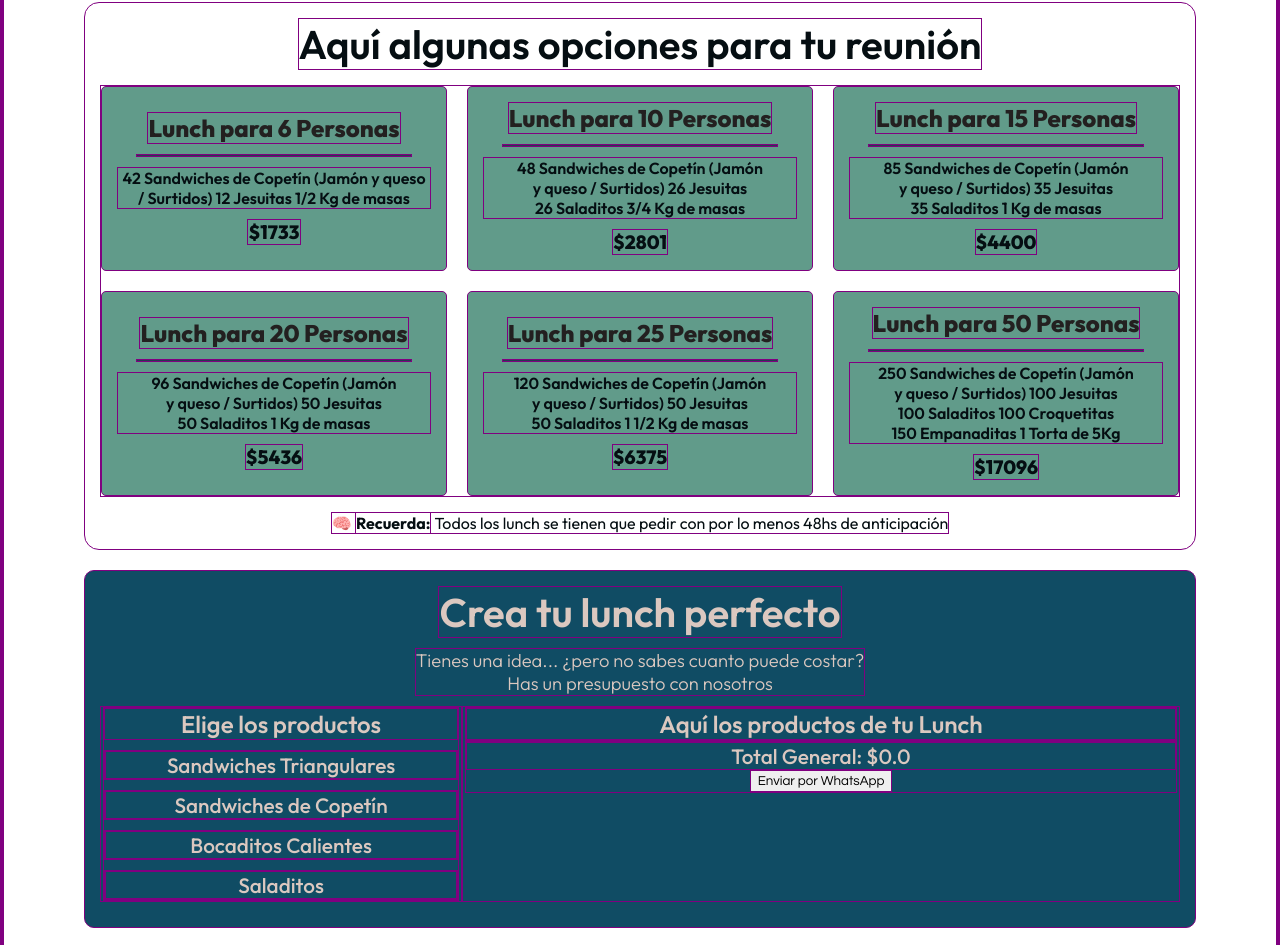
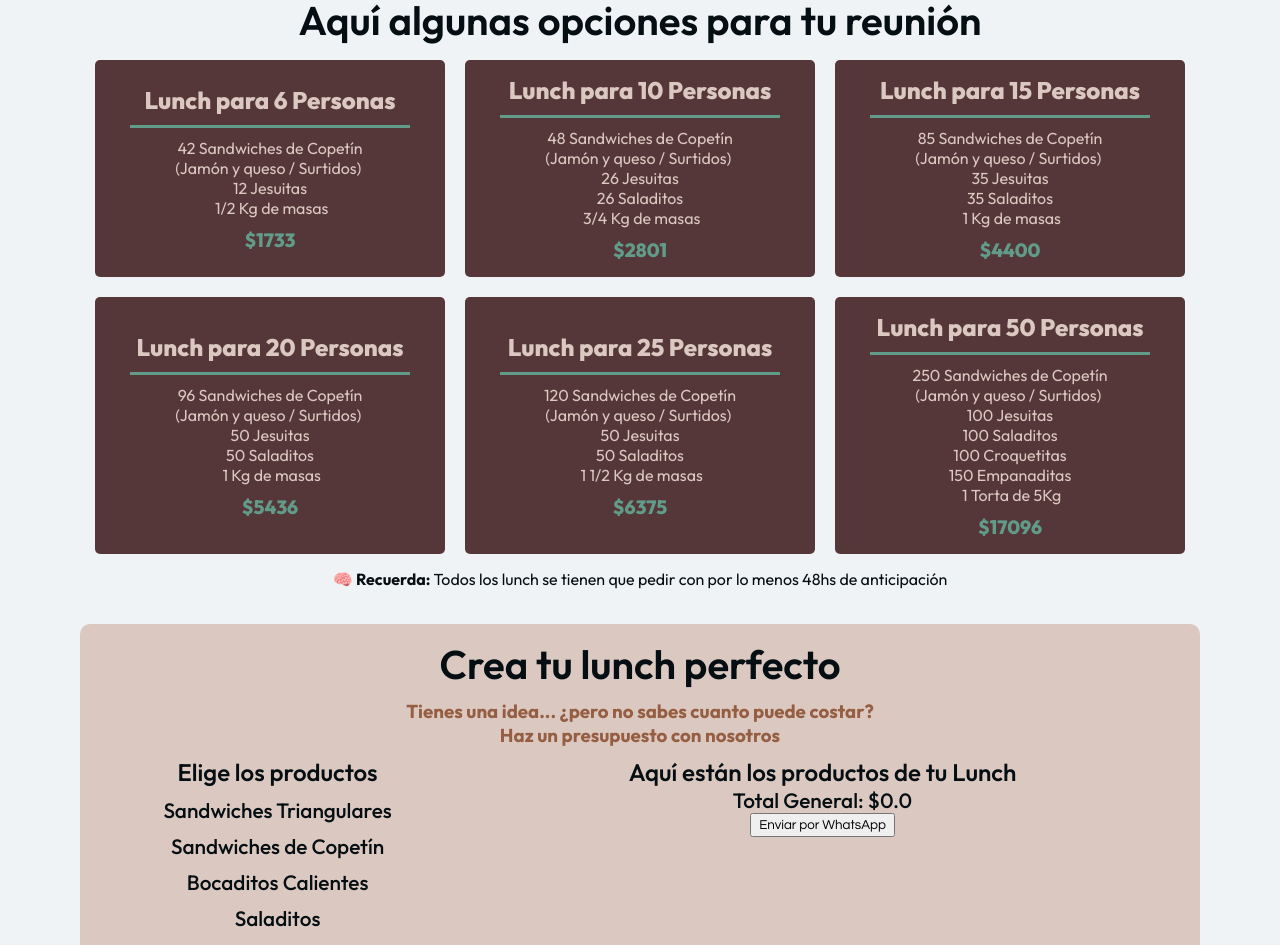
Before and after one commit to Veneburon15/panaderia_josefina, a React (Vite) app: page /lunchService in a window 1280 px wide. Shown: the part 816-1761 px from the top of the page. Built offline with nearby package versions, Linux system fonts and the light colour scheme.

Commit message:
UX/UI improve in the Lunch Service page

```diff
--- a/src/Pages/LunchService/sections/CustomLunch.jsx
+++ b/src/Pages/LunchService/sections/CustomLunch.jsx
@@ -2,9 +2,10 @@ import React, { forwardRef, useState } from 'react';
 import ProductPicking from './CustomLunchComponents/ProductPicking';
 import LunchListRendering from './CustomLunchComponents/LunchListRendering';
 
-const CustomLunch = ({}, customSection) => {
+const CustomLunch = (props, customSection) => {
   const [selectedProducts, setSelectedProducts] = useState([]);
 
+  // Función para manejar la adición de productos
   const handleAddProduct = (product) => {
     setSelectedProducts(prevProducts => {
       // Verifica si el producto ya está en la lista
@@ -15,6 +16,7 @@ const CustomLunch = ({}, customSection) => {
     });
   };
 
+  // Función para manejar la eliminación de productos
   const handleRemoveProduct = (productId) => {
     setSelectedProducts(prevProducts =>
       prevProducts.filter(product => product.id !== productId)
@@ -24,11 +26,19 @@ const CustomLunch = ({}, customSection) => {
   return (
     <section ref={customSection} className='customLunch'>
       <h2>Crea tu lunch perfecto</h2>
-      <h3>Tienes una idea... ¿pero no sabes cuanto puede costar? <br />Has un presupuesto con nosotros</h3>
+      <h3>Tienes una idea... ¿pero no sabes cuanto puede costar? <br />Haz un presupuesto con nosotros</h3>
       <div className='customLunchContainer'>
+        {/* Pasar la función handleAddProduct correctamente */}
         <ProductPicking onAddProduct={handleAddProduct} />
+
         <span className='decorationSpan'></span>
-        <LunchListRendering products={selectedProducts} onRemoveProduct={handleRemoveProduct} />
+
+        {/* Pasar tanto productos como la función onRemoveProduct */}
+        <LunchListRendering
+          products={selectedProducts}
+          setProducts={setSelectedProducts}
+          onRemoveProduct={handleRemoveProduct}
+        />
       </div>
     </section>
   );
--- a/src/Pages/LunchService/sections/CustomLunchComponents/LunchListRendering.jsx
+++ b/src/Pages/LunchService/sections/CustomLunchComponents/LunchListRendering.jsx
@@ -52,7 +52,7 @@ const LunchListRendering = ({ products, setProducts }) => {
     };
 
     return (
-      <div>
+      <div className='counter'>
         <button onClick={handleDecrement}>-</button>
         <span>{count}</span>
         <button onClick={handleIncrement}>+</button>
@@ -120,17 +120,21 @@ const LunchListRendering = ({ products, setProducts }) => {
 
   return (
     <section className='listRenderingSection'>
-      <h3>Aquí los productos de tu Lunch</h3>
+      <h3 className='secondaryCustomHeader'>Aquí están los productos de tu Lunch</h3>
       <ul>
         {products.map((product) => (
           <div key={product.id} className="productItem">
+            <div className='itemTopDiv'>
               <li>{getCategoryTitle(product.categoria)} {product.nombre} - ${product.precioUnidad}</li>
               <Counter
                 productId={product.id}
                 category={product.categoria}
               />
+            </div>
+            <div className='itemBelowDiv'>
+              <button onClick={() => handleRemoveProduct(product.id)}>Eliminar</button>
               <p>Total: ${calculateTotal(product).toFixed(1)}</p>
-            <button onClick={() => handleRemoveProduct(product.id)}>Eliminar</button>
+            </div>
           </div>
         ))}
       </ul>
--- a/src/Pages/LunchService/sections/CustomLunchComponents/ProductPicking.jsx
+++ b/src/Pages/LunchService/sections/CustomLunchComponents/ProductPicking.jsx
@@ -29,7 +29,7 @@ const ProductPicking = ({ onAddProduct }) => {
 
     return (
         <section className="productTypeSection">
-            <h3>Elige los productos</h3>
+            <h3 className='secondaryCustomHeader'>Elige los productos</h3>
             <ProductsCategory
                 title="Sandwiches Triangulares"
                 isActive={activeSection === 'sandwichesTriang'}
--- a/src/Pages/LunchService/sections/RecommendedLunchComponents/Item.jsx
+++ b/src/Pages/LunchService/sections/RecommendedLunchComponents/Item.jsx
@@ -5,7 +5,7 @@ const Item = ({cantidadPersonas, productosLunch, precio}) => {
     <div className='madeLunch'>
         <h4> Lunch para {cantidadPersonas}</h4>
         <span className='decorationSpan'></span>
-        <p className='lunchContent'>{productosLunch}</p>
+        <pre className='lunchContent'>{productosLunch}</pre>
         <p className='price'>{precio}</p>
     </div>
   )
--- a/src/async.js
+++ b/src/async.js
@@ -2,37 +2,37 @@ const Lunchs = [
     {
         id: 1,
         cantidadPersonas: '6 Personas',
-        productosLunch: '42 Sandwiches de Copetín (Jamón y queso / Surtidos) 12 Jesuitas 1/2 Kg de masas',
+        productosLunch: '42 Sandwiches de Copetín (Jamón y queso / Surtidos) \n 12 Jesuitas \n 1/2 Kg de masas',
         precio: '$1733',
     },
     {
         id: 2,
         cantidadPersonas: '10 Personas',
-        productosLunch: '48 Sandwiches de Copetín (Jamón y queso / Surtidos) 26 Jesuitas 26 Saladitos 3/4 Kg de masas',
+        productosLunch: '48 Sandwiches de Copetín (Jamón y queso / Surtidos) \n 26 Jesuitas \n 26 Saladitos \n 3/4 Kg de masas',
         precio: '$2801',
     },
     {
         id: 3,
         cantidadPersonas: '15 Personas',
-        productosLunch: '85 Sandwiches de Copetín (Jamón y queso / Surtidos) 35 Jesuitas 35 Saladitos 1 Kg de masas',
+        productosLunch: '85 Sandwiches de Copetín (Jamón y queso / Surtidos) \n 35 Jesuitas \n 35 Saladitos \n 1 Kg de masas',
         precio: '$4400',
     },
     {
         id: 4,
         cantidadPersonas: '20 Personas',
-        productosLunch: '96 Sandwiches de Copetín (Jamón y queso / Surtidos) 50 Jesuitas 50 Saladitos 1 Kg de masas',
+        productosLunch: '96 Sandwiches de Copetín (Jamón y queso / Surtidos) \n 50 Jesuitas \n 50 Saladitos \n 1 Kg de masas',
         precio: '$5436',
     },
     {
         id: 5,
         cantidadPersonas: '25 Personas',
-        productosLunch: '120 Sandwiches de Copetín (Jamón y queso / Surtidos) 50 Jesuitas 50 Saladitos 1 1/2 Kg de masas',
+        productosLunch: '120 Sandwiches de Copetín (Jamón y queso / Surtidos) \n 50 Jesuitas \n 50 Saladitos \n 1 1/2 Kg de masas',
         precio: '$6375',
     },
     {
         id: 6,
         cantidadPersonas: '50 Personas',
-        productosLunch: '250 Sandwiches de Copetín (Jamón y queso / Surtidos) 100 Jesuitas 100 Saladitos 100 Croquetitas 150 Empanaditas 1 Torta de 5Kg',
+        productosLunch: '250 Sandwiches de Copetín (Jamón y queso / Surtidos) \n 100 Jesuitas \n 100 Saladitos \n 100 Croquetitas \n 150 Empanaditas \n 1 Torta de 5Kg',
         precio: '$17096',
     }
 ]
--- a/src/scss/_lunchService.scss
+++ b/src/scss/_lunchService.scss
@@ -143,7 +143,6 @@
         align-items: center;
         padding: 15px;
         gap: 15px;
-        // border: solid 3px $primary-color;
         border-radius: 15px;
 
 
@@ -160,36 +159,40 @@
                 text-align: center;
                 width: 100%;
                 height: 100%;
-                background-color: $secondary-complementary-color;
+                background-color: $terciary-background-color;
                 border-radius: 5px;
                 padding: 15px 0;
                 gap: 10px;
-                // color: $secondary-font-color;
 
                 h4{
                     font-size: 1.5rem;
                     font-weight: 800;
-                    color: $complementary-background-color;
+                    color: $secondary-font-color;
                 }
 
                 .decorationSpan{
                     height: 3px;
                     width: 80%;
-                    background-color: $terciary-color;
+                    background-color: $secondary-complementary-color;
                 }
 
                 p{
-                    font-weight: 600;
+                    font-weight: 700;
+                    color: $secondary-complementary-color;
                 }
 
-                .lunchContent{
+                pre{
                     margin: 0 15px;
                     padding: 0;
+                    font-family: $headers-font-Outfit;
+                    text-wrap:balance;
+                    font-weight: 400;
+                    color: $secondary-font-color;
                 }
 
-                // .lunchExtraData{
-                //     font-size: 0.8rem;
-                // }
+                .lunchExtraData{
+                    font-size: 0.8rem;
+                }
 
                 .price{
                     font-size: 1.2rem;
@@ -206,15 +209,20 @@
         @include flex_column;
         @include center_all;
         text-align: center;
-        background-color: $main-background-color;
+        background-color: $secondary-font-color;
         border-radius: 10px;
         padding: 15px 15px 25px 15px;
         gap: 10px;
-        color: $secondary-font-color;
+        color: $main-font-color;
 
         h3{
+            color: $primary-color;
+        }
+
+        .secondaryCustomHeader{
             font-size: 1.15rem;
             font-weight: 300;
+            color: $main-font-color;
         }
 
         .customLunchContainer{
@@ -243,9 +251,11 @@
 
                     .toggleTrigger{
                         cursor: pointer;
+                        transition: all 0.2s ease-in-out;
+
                     }
                     .toggleTrigger:hover{
-                        color: black;
+                        color: $primary-logo-color;
                     }
 
                     ul{
@@ -261,6 +271,39 @@
 
             .listRenderingSection{
                 width: 66%;
+
+                .productItem {
+                    padding: 7px 10px;
+                    border-bottom: 2px solid $primary-logo-color;
+
+                    div{
+                        @include flex_row;
+                        justify-content: space-between;
+                        align-items: center;
+                        padding: 1px 0;
+
+                        .counter{
+                            span{
+                                font-family: $headers-font-Outfit;
+                                font-weight: 300;
+                                padding: 0 7px;
+                            }
+
+                            button{
+                                font-family: $text-font;
+                                padding: 4px 17px;
+                                font-size: 1rem;
+                                border-radius: 5px;
+                                border: none;
+                                transition: all 0.3s ease-in-out;
+                            }
+                            button:hover{
+                                color: $secondary-font-color;
+                                background-color: $terciary-color;
+                            }
+                        }
+                    }
+                }
             }
         }
     }
--- a/src/scss/universal.scss
+++ b/src/scss/universal.scss
@@ -5,7 +5,8 @@
     box-sizing: border-box;
     padding: 0;
     margin: 0;
-    border: 1px solid purple;
+    // border: 1px solid purple;
+
 
     a {
         text-decoration: none;
@@ -48,6 +49,7 @@
 body{
     color: $main-font-color;
     font-weight: 250;
+    background-color: #F0F3F5;
 
     main{
         padding: 0 80px;
```
Lines whose indentation alone changed are shown as unchanged.
